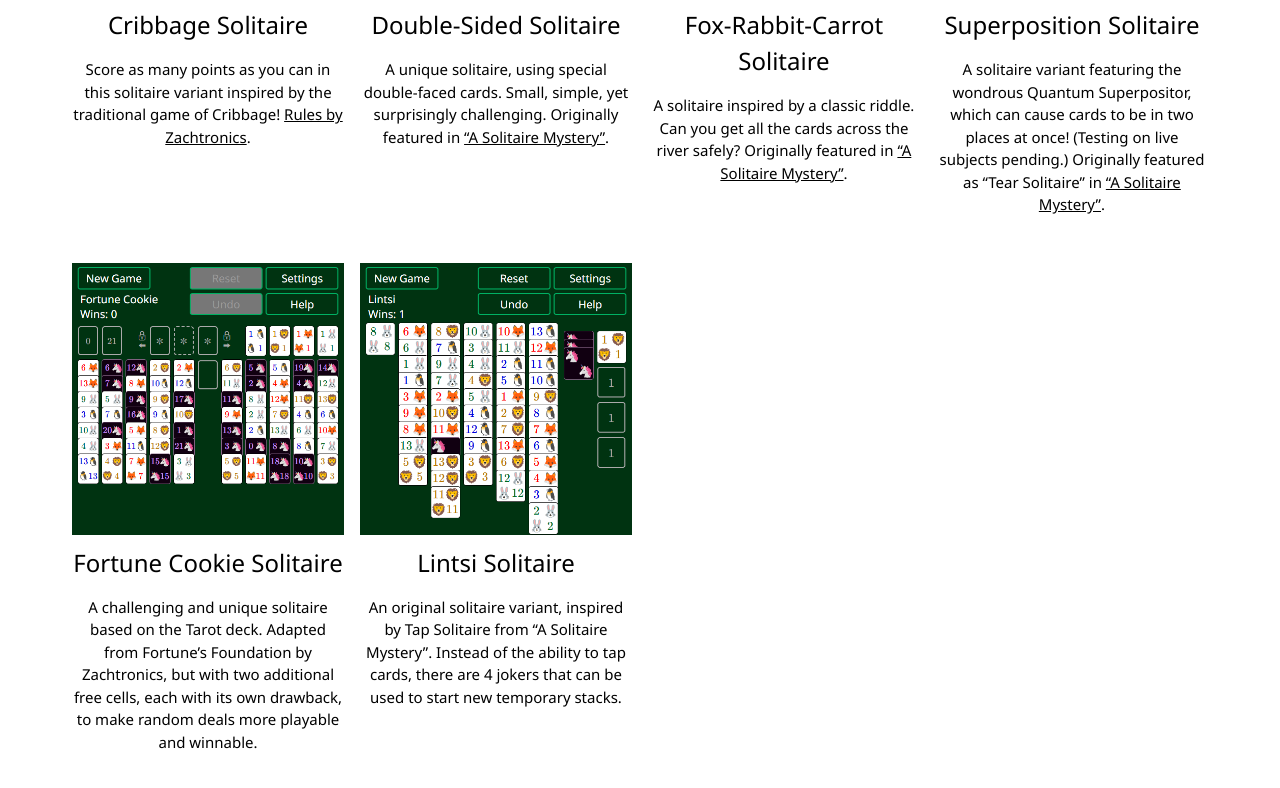
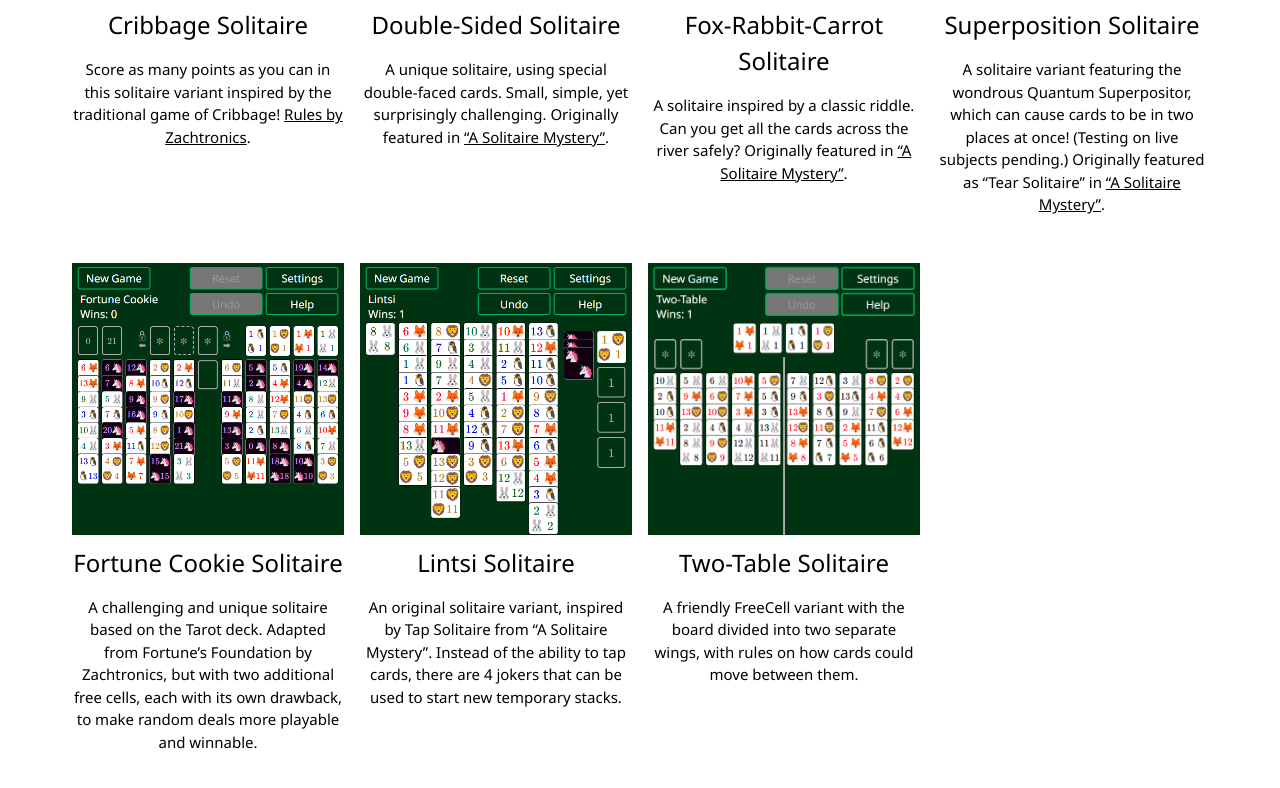
Before and after one commit to Spheniscine/spheniscine.github.io, a plain HTML site: page docs/index.html in a window 1280 px wide. Shown: the part 1912-2700 px from the top of the page. Drawn offline with Linux system fonts and the light colour scheme.

Commit message:
two table solitaire

```diff
--- a/docs/index.html
+++ b/docs/index.html
@@ -213,6 +213,15 @@
                     </p>
 
             </div>
+
+            <div class="w3-quarter">
+                <a class="game-link" href="https://spheniscine.github.io/solitaire-two-table/">
+                    <img src="assets/two-table-solitaire.png" style="width:100%">
+                    <h3>Two-Table Solitaire</h3></a>
+                    <p>A friendly FreeCell variant with the board divided into two separate wings, with rules on how cards could move between them.
+                    </p>
+
+            </div>
         </div>
 
         <!-- End page content -->
```
Also changed, not shown: docs/assets/two-table-solitaire.png (added).
